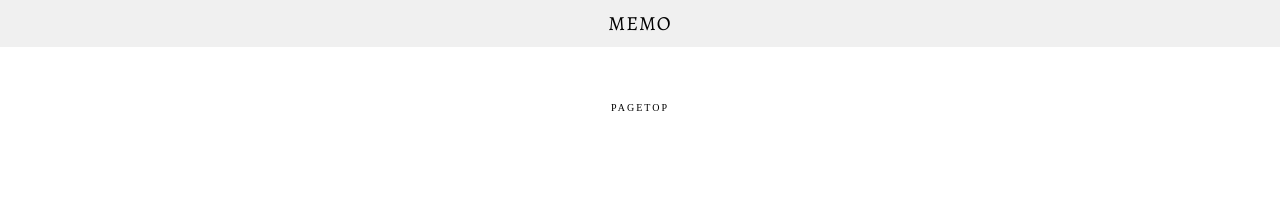
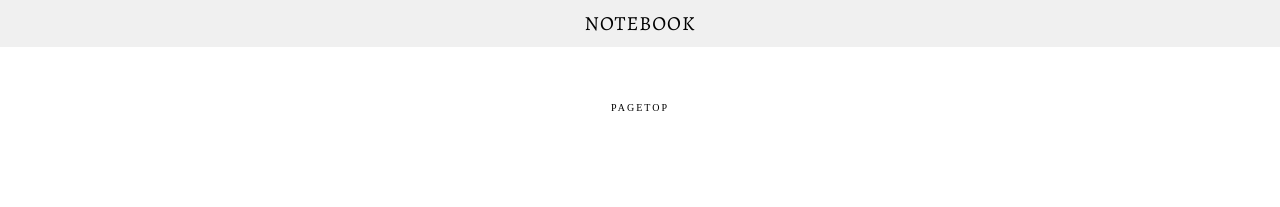
Before and after one commit to bisqhq/bisqhq.github.io, a Jekyll site: the page memo/memo.html, which Jekyll copies as it is, in a window 1280 px wide. Shown: the top 207 px of the page. Built offline with Jekyll 4.4.1, drawn with Linux system fonts in a browser that asks for light colours; nearby versions of some CDN libraries; some web fonts are replaced.

Commit message:
Update memo.html

```diff
--- a/memo/memo.html
+++ b/memo/memo.html
@@ -2,13 +2,16 @@
 <html lang="ja">
 <head>
     <meta charset="UTF-8">
-    <title>MEMO</title>
+    <title>NOTEBOOK</title>
+    <!-- 検索避け設定 -->
+    <meta name="robots" content="noindex,nofollow,noarchive">
     <meta name="viewport" content="width=device-width,minimum-scale=1,maximum-scale=1,user-scalable=no" />
-  <meta name="robots" content="noindex,nofollow,noarchive">
+
     <!-- アイコンフォント & jQuery -->
     <link rel="stylesheet" href="https://cdn.linearicons.com/free/1.0.0/icon-font.min.css">
     <script type="text/javascript" src="https://ajax.googleapis.com/ajax/libs/jquery/1.7.2/jquery.min.js"></script>
-    <!-- CSS -->
+
+    <!-- CSS読み込み -->
     <link rel="stylesheet" href="memo.css">
 </head>
 <body>
@@ -16,7 +19,7 @@
 <!-- 全体レイアウト -->
 <header>
     <span class="lnr lnr-menu"></span>
-    <h1>MEMO</h1>
+    <h1>NOTEBOOK</h1>
 </header>
 <nav>
     <ul>
@@ -27,7 +30,7 @@
 </nav>
 
 <!-- 一覧画面レイアウト：記事がここに流し込まれます -->
-<article id="blog-container">
+<article id="memo-container">
 </article>
 
 <!-- 一覧画面レイアウト：下部表示（ページネーション） -->
@@ -43,7 +46,7 @@
     </ul>
 </div>
 
-<!-- スクリプトの読み込み -->
+<!-- スクリプト読み込み -->
 <script src="memo.js"></script>
 
 </body>
```
